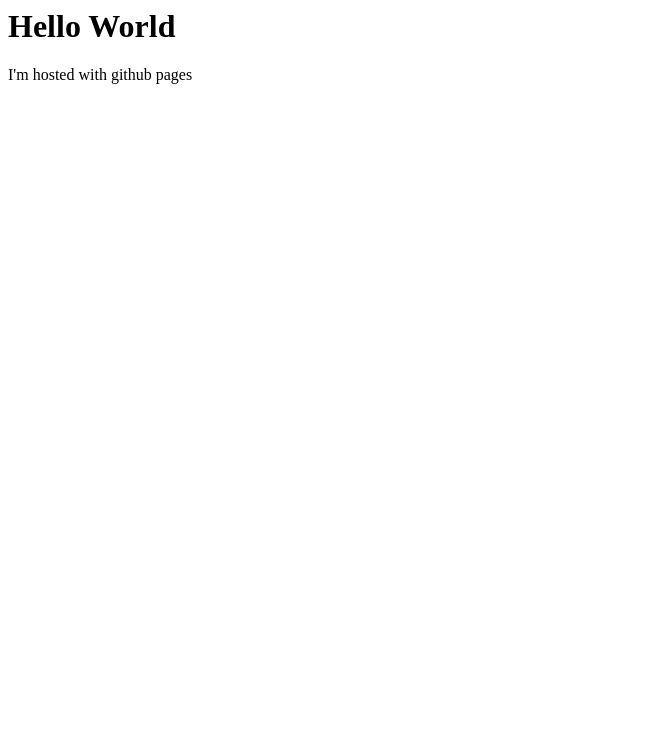
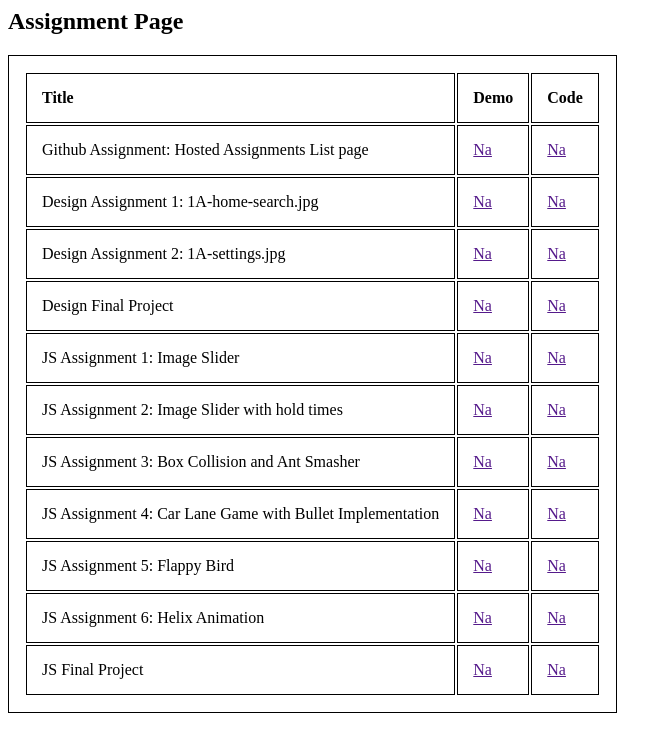
Before and after one commit to shrnsubedi/leapfrog, a plain HTML site: page index.html in a window 1280 px wide. Shown: the whole page, without its empty margins (0-672 px from the left). Drawn offline with Linux system fonts and the light colour scheme.

Commit message:
Updated Hello World of page to Assignment List
Assignment list only contains code, demo and title.

```diff
--- a/index.html
+++ b/index.html
@@ -1,8 +1,80 @@
 <html>
-	<head>
-	</head>
-	<body>
-		<h1>Hello World</h1>
-		<p>I'm hosted with github pages</p>
-	</body>
+    <head>
+        <title>Assignment Page</title>
+    </head>
+    <body>
+            <style>
+            table, th, td {
+                border: 1px solid black;
+                padding: 15px;
+              }
+            th{
+                text-align: left;
+            }
+              </style>
+        <h2>Assignment Page</h2>
+        <table>
+            <tr style="width: 100%">
+                <th>Title</th>
+                <th>Demo</th>
+                <th>Code</th>
+            </tr>
+            <tr>
+                <td>Github Assignment: Hosted Assignments List page</td>
+                <td><a href="">Na</a></td>
+                <td><a href="">Na</a></td>
+            </tr>
+            <tr>
+                <td>Design Assignment 1: 1A-home-search.jpg</td>
+                <td><a href="">Na</a></td>
+                <td><a href="">Na</a></td>
+            </tr>
+            <tr>
+                <td>Design Assignment 2: 1A-settings.jpg</td>
+                <td><a href="">Na</a></td>
+                <td><a href="">Na</a></td>
+            </tr>
+                <tr>
+                    <td>Design Final Project</td>
+                    <td><a href="">Na</a></td>
+                    <td><a href="">Na</a></td>
+                </tr>
+                <tr>
+                    <td>JS Assignment 1: Image Slider</td>
+                    <td><a href="">Na</a></td>
+                    <td><a href="">Na</a></td>
+                </tr>
+                <tr>
+                    <td>JS Assignment 2: Image Slider with hold times</td>
+                    <td><a href="">Na</a></td>
+                    <td><a href="">Na</a></td>
+                </tr>
+                <tr>
+                    <td>JS Assignment 3: Box Collision and Ant Smasher</td>
+                    <td><a href="">Na</a></td>
+                    <td><a href="">Na</a></td>
+                </tr>
+                <tr>
+                    <td>JS Assignment 4: Car Lane Game with Bullet Implementation </td>
+                    <td><a href="">Na</a></td>
+                    <td><a href="">Na</a></td>
+                </tr>
+                <tr>
+                    <td>JS Assignment 5: Flappy Bird</td>
+                    <td><a href="">Na</a></td>
+                    <td><a href="">Na</a></td>
+                </tr>
+                <tr>
+                    <td>JS Assignment 6: Helix Animation</td>
+                    <td><a href="">Na</a></td>
+                    <td><a href="">Na</a></td>
+                </tr>
+                <tr>
+                    <td>JS Final Project</td>
+                    <td><a href="">Na</a></td>
+                    <td><a href="">Na</a></td>
+                </tr>
+
+        </table>
+    </body>
 </html>
```
